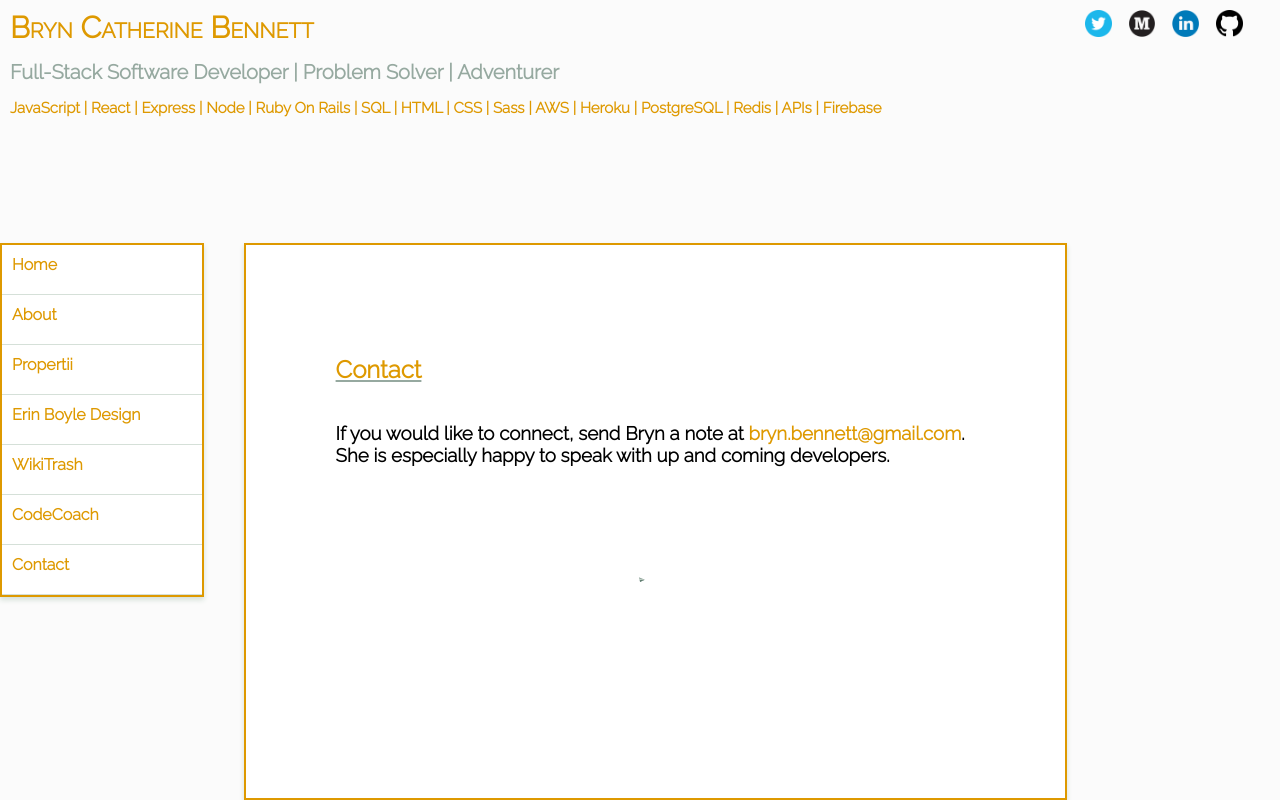
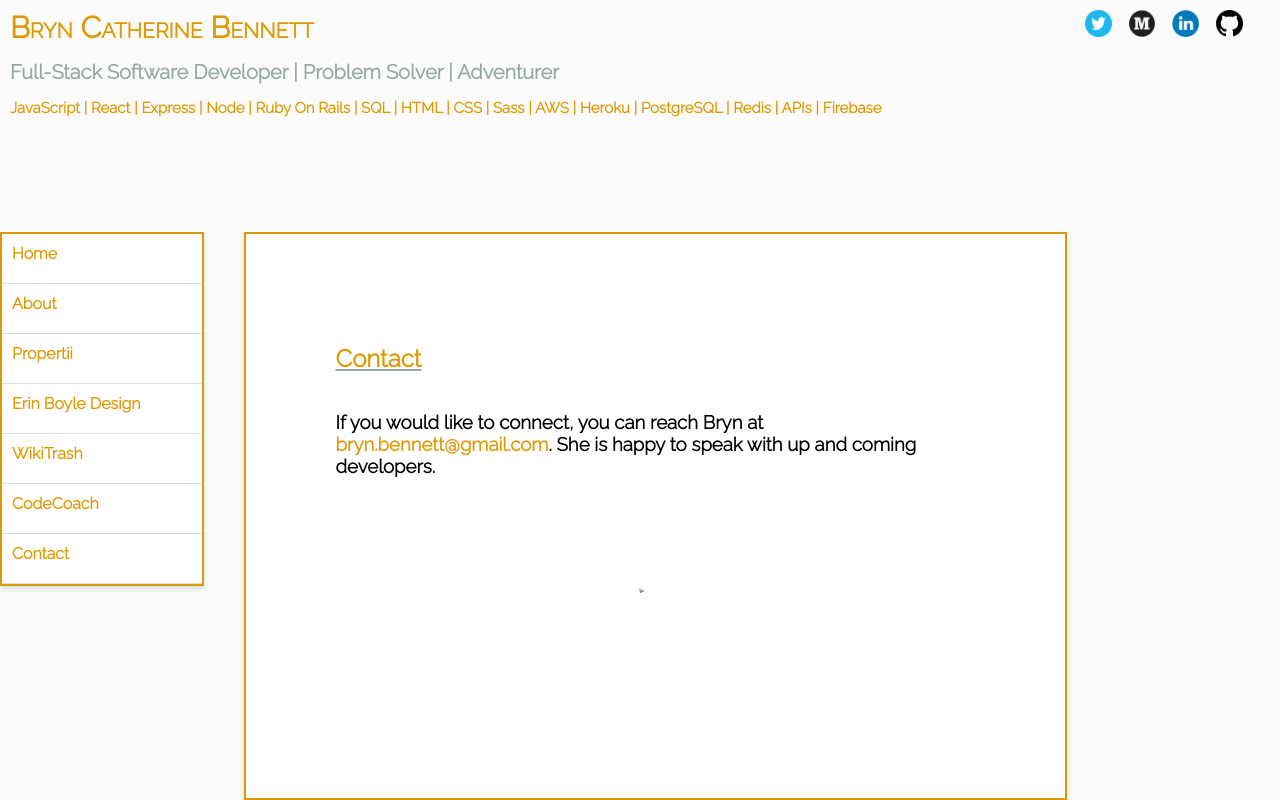
Before and after one commit to bbennett7/portfolio, a React (Create React App) app: page /contact in a window 1280 px wide. Built offline with nearby package versions, Linux system fonts and the light colour scheme.

Commit message:
Update text

```diff
--- a/src/pages/Contact/Contact.js
+++ b/src/pages/Contact/Contact.js
@@ -8,11 +8,11 @@ export default class Contact extends Component {
       <div className={styles.container}>
         <h2>Contact</h2>
         <h3>
-          If you would like to connect, send Bryn a note at{' '}
+          If you would like to connect, you can reach Bryn at{' '}
           <a href="mailto:bryn.bennett@gmail.com" className={styles.email}>
             bryn.bennett@gmail.com
           </a>
-          . She is especially happy to speak with up and coming developers.
+          . She is happy to speak with up and coming developers.
         </h3>
         <Animation />
         {/* <img className="Mountain" src={Mountain} /> */}
```
